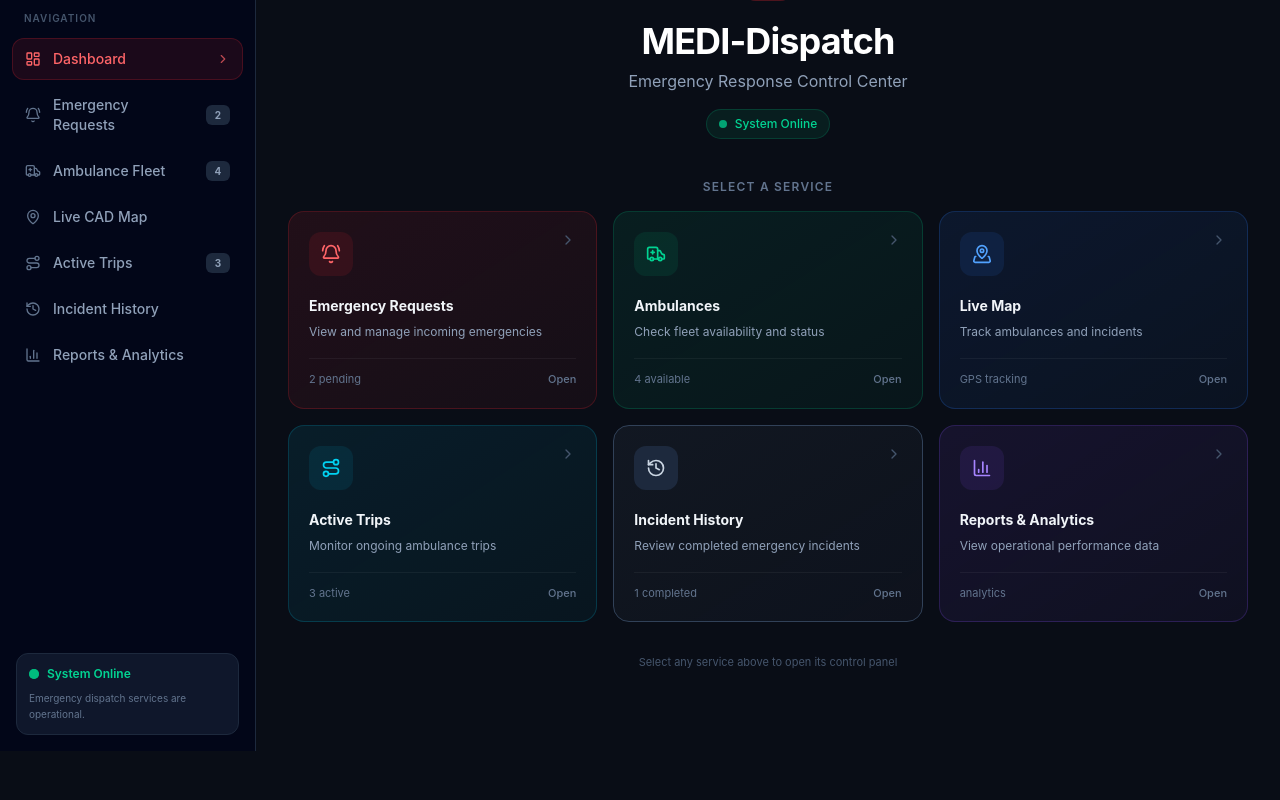
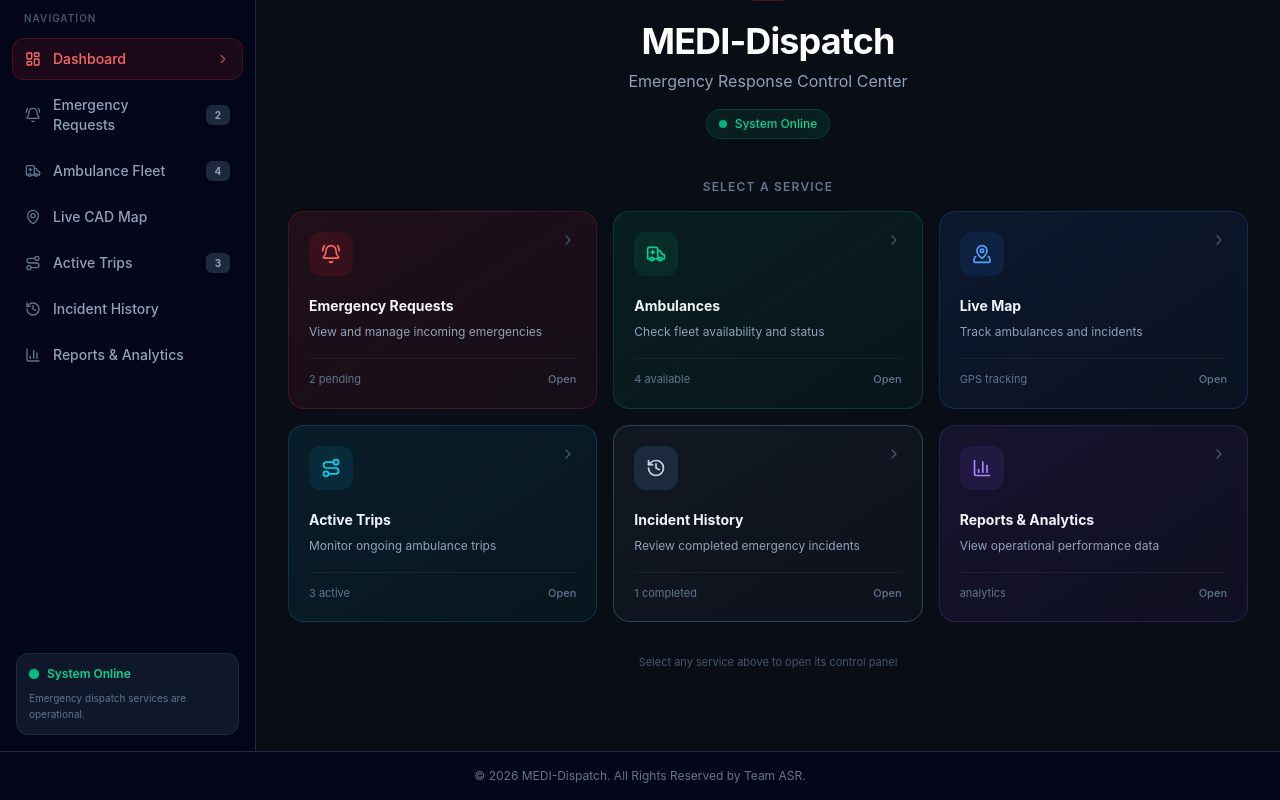
Before and after one commit to abhishekaharma343-sketch/medi-dispatch, a React (Vite) app: page / in a window 1280 px wide. Shown: the part 203-1003 px from the top of the page. Before the commit the page ends 954 px from the top, so only its background shows below. Built offline with nearby package versions, Linux system fonts and the light colour scheme.

Commit message:
Add Team ASR copyright footer

```diff
--- a/src/App.tsx
+++ b/src/App.tsx
@@ -164,6 +164,13 @@ const MainContent: React.FC = () => {
         </main>
       </div>
 
+      {/* Footer */}
+      <footer className="border-t border-slate-800 bg-slate-950 px-4 py-4 text-center">
+        <p className="text-xs text-slate-500">
+          © 2026 MEDI-Dispatch. All Rights Reserved by Team ASR.
+        </p>
+      </footer>
+
       {/* Global Modals */}
       <DispatchModal />
       <NewIncidentModal />
```
